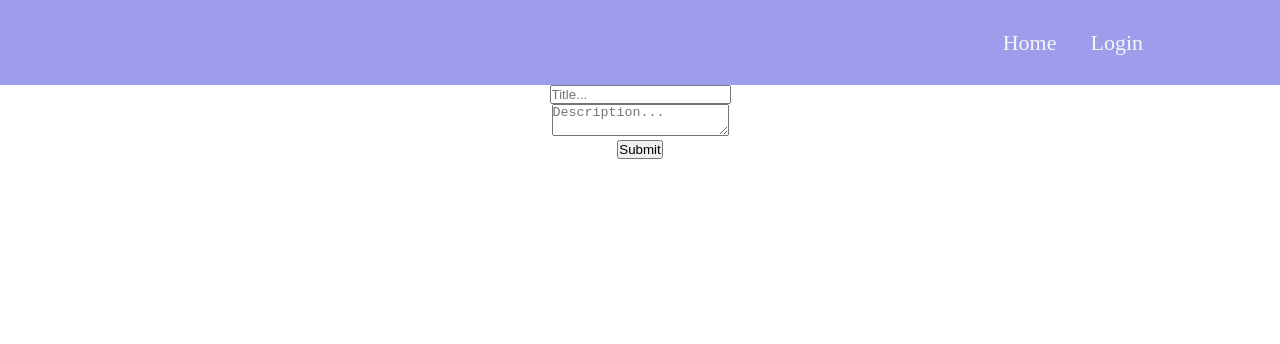
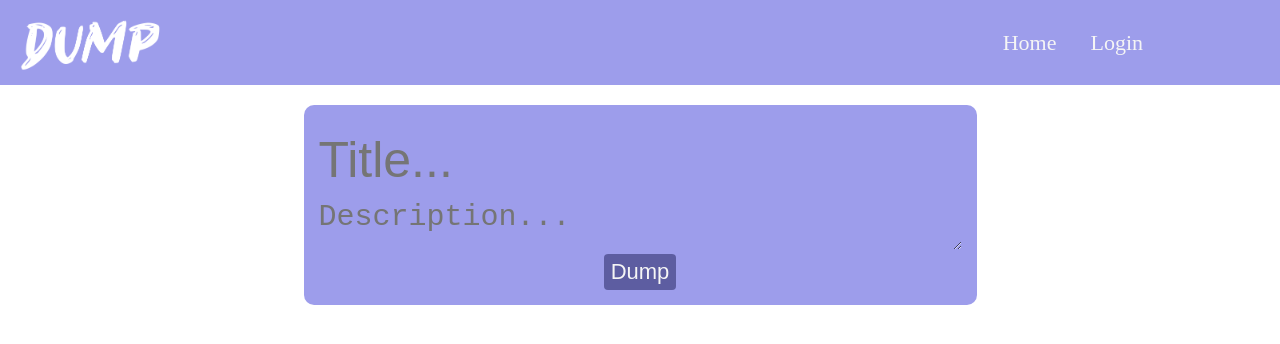
Before and after one commit to serenearyal/social-media-react, a React (Create React App) app: page /createpost in a window 1280 px wide. Shown: the top 344 px of the page. Built offline with nearby package versions, Linux system fonts and the light colour scheme; no server answers.

Commit message:
design and minor logig added

```diff
--- a/src/components/navbar.css
+++ b/src/components/navbar.css
@@ -16,10 +16,20 @@
     font-size: 20px;
 }
 
+.logo{
+    flex-shrink: 0;
+    padding-left: 20px;
+}
+.logo img{
+    height: 80px;
+}
+
 .links{
     display: flex;
     gap: 20px;
     padding-right: 20px;
+    flex-grow: 1;
+    justify-content: end;
 }
 
 .links a{
--- a/src/components/navbar.tsx
+++ b/src/components/navbar.tsx
@@ -3,15 +3,24 @@ import {auth} from '../config/firebase'
 import {useAuthState} from "react-firebase-hooks/auth"
 import {signOut} from 'firebase/auth'
 import "./navbar.css"
+import logo from "./dump-logo.png"
+import { useNavigate } from "react-router-dom"
+
 
 export const Navbar = () => {
     const [user] = useAuthState(auth)
 
+    const navigate = useNavigate()
+
     const logOut = async () => {
         await signOut(auth)
+        navigate("./")
     }
     return (
         <div className='navbar'>
+            <div className="logo">
+                <img src={logo} alt="" />
+            </div>
             <div className="links">
                 <Link to="/"> Home</Link>
                 {!user?
--- /dev/null
+++ b/src/pages/create-post/create-form.css
@@ -0,0 +1,47 @@
+*:focus{
+    outline: none;
+}
+
+form{
+    margin: 20px;
+    padding: 15px;
+    border-radius: 10px;
+    background-color: var(--lightblue);
+    display: inline-block;
+}
+
+.title, .description{
+    height: 80px;
+    font-size: 50px;
+    border: none;
+    border-radius: 5px;
+    background-color: transparent;
+    color: whitesmoke;
+}
+
+.description{
+    height: 50px;
+    font-size: 30px;
+    width: 100%;
+}
+
+.dump-button{
+    color: whitesmoke;
+    background-color: var(--blue);
+    text-decoration: none;
+    transition: all 400ms ease;
+    padding: var(--paddding-button);
+    border-radius: 4px;
+    font-size: 22px;
+    cursor: pointer;
+    border: none;
+}
+
+.dump-button:hover{
+    background-color: whitesmoke;
+    color: var(--blue);
+}
+
+.dump-button:active{
+    opacity: 0.6;
+}
--- a/src/pages/create-post/create-form.tsx
+++ b/src/pages/create-post/create-form.tsx
@@ -5,6 +5,7 @@ import {addDoc, collection} from "firebase/firestore"
 import {auth, db} from "../../config/firebase"
 import { useAuthState } from "react-firebase-hooks/auth"
 import { useNavigate } from "react-router-dom"
+import "./create-form.css"
 
 interface FormData{
     title: string;
@@ -38,11 +39,11 @@ export const CreateForm = () =>{
     }
     return (
         <form onSubmit= {handleSubmit(onCreatePost)}>
-            <input placeholder="Title..." {...register("title")}/>
+            <input className="title" placeholder="Title..." {...register("title")}/>
             <p style={{color: "red"}}>{errors.title?.message}</p>
-            <textarea placeholder="Description..." {...register("description")}/>
+            <textarea className="description" placeholder="Description..." {...register("description")}/>
             <p style={{color: "red"}}>{errors.description?.message}</p>
-            <input type="submit" />
+            <input className="dump-button" type="submit" value="Dump"/>
         </form>
     )
 }
```
Also changed, not shown: src/components/dump-logo.png (added), src/components/logo.png (added).
